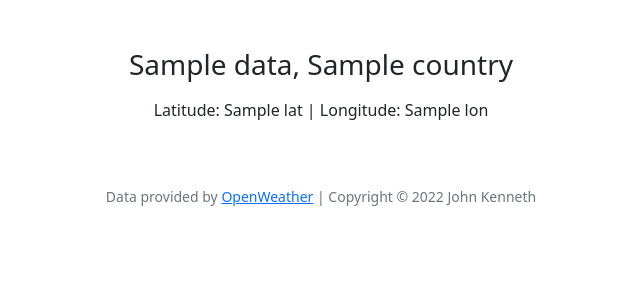
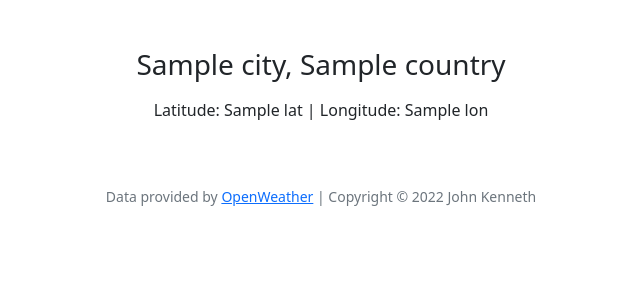
Before and after one commit to j-kennethh/WeatherCast, a Python web app: template website/templates/weather.html in a window 1280 px wide. Shown: the part 76-376 px from the top of the page, without its empty margins (319-959 px from the left). Run offline with Jinja, Linux system fonts and the light colour scheme; the template is opened without the code that fills it: most values are stand-ins (such as "Sample title", 1, 10 or a date in 2020).

Commit message:
fetched weather data from API

```diff
--- a/website/templates/weather.html
+++ b/website/templates/weather.html
@@ -1,10 +1,10 @@
 {% extends "layout.html" %}
 
-{% block title %}{{ data.name }}{% endblock %}
+{% block title %}{{ city }}{% endblock %}
 
 {% block main %}
     <div class="mb-3">
-        <h3>{{ data.name }}, {{ data.country }}</h3>
+        <h3>{{ city }}, {{ country }}</h3>
     </div>
-    <p>Latitude: {{ data.lat }} | Longitude: {{ data.lon }}</p>
+    <p>Latitude: {{ lat }} | Longitude: {{ lon }}</p>
 {% endblock %}
```
Also changed, not shown: website/view.py (+7 -2 lines).
